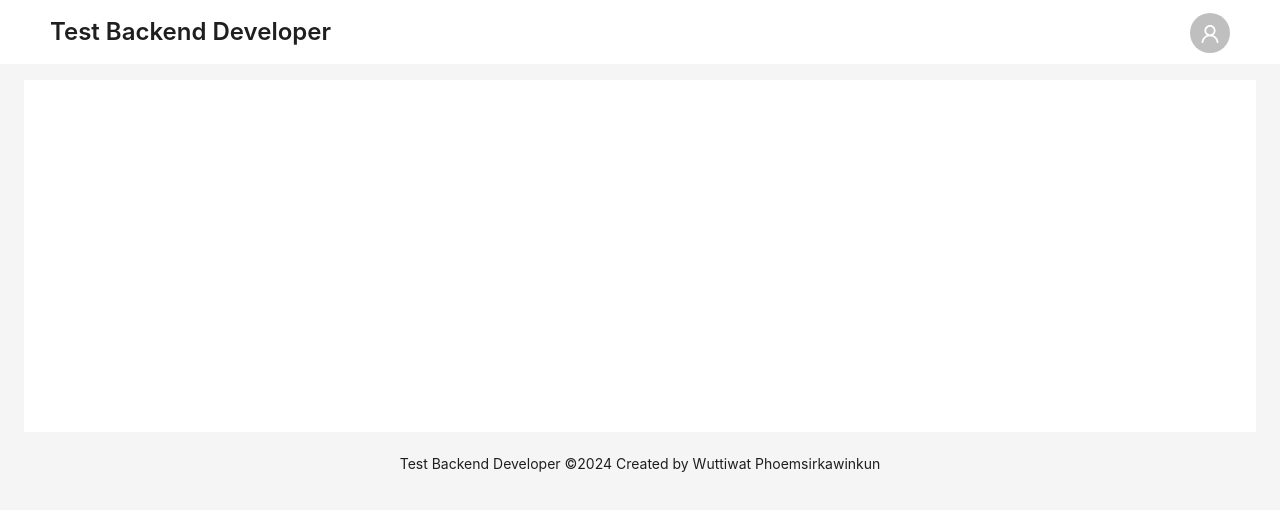
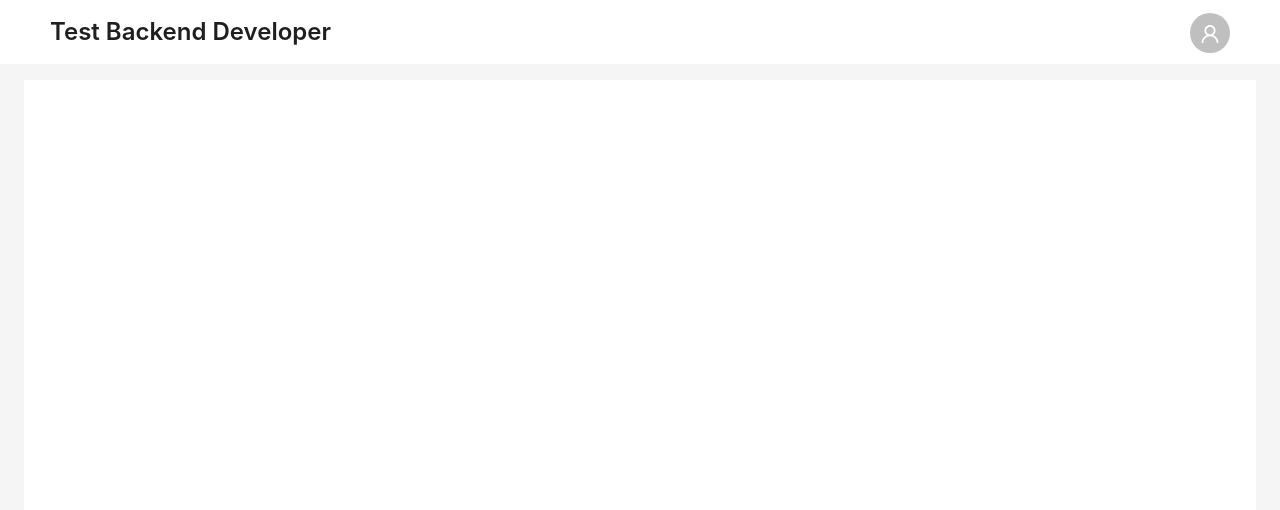
Before and after one commit to Wuttiwat2001/vue-event-registration, a Vue app: page / in a window 1280 px wide. Shown: the top 510 px of the page. Built offline with nearby package versions, Linux system fonts and the light colour scheme; sample sign-in values are in the browser's storage.

Commit message:
update layout and add event page for user

```diff
--- a/src/App.vue
+++ b/src/App.vue
@@ -1,15 +1,20 @@
 <script setup>
-import { computed,onMounted } from "vue";
+import { computed, onMounted } from "vue";
 import Header from "@/components/layout/Header.vue";
 import Content from "@/components/layout/Content.vue";
-import Footer from "@/components/layout/Footer.vue";
 import { useAuthStore } from "@/stores/useAuthStore";
 import { useRoute } from "vue-router";
 
 const authStore = useAuthStore();
 const route = useRoute();
 
-const isRouteErrorPage = computed(() => route.name === "notFoundPage" || route.name === "errorPage" || route.name === "authorizedPage");
+const isRouteErrorPage = computed(
+  () =>
+    route.name === "notFoundPage" ||
+    route.name === "errorPage" ||
+    route.name === "authorizedPage"
+);
+const isEventPage = computed(() => route.name === "event");
 
 onMounted(() => {
   authStore.restoreLogin();
@@ -17,10 +22,11 @@ onMounted(() => {
 </script>
 <template>
   <a-layout class="tw-min-h-screen">
-    <a-layout class="tw-w-full tw-overflow-auto tw-flex tw-flex-col">
-      <Header v-if="authStore.user.isLoggedIn && !isRouteErrorPage" />
+    <a-layout>
+      <Header
+        v-if="!isRouteErrorPage && (isEventPage || authStore.user.isLoggedIn)"
+      />
       <Content />
-      <Footer v-if="authStore.user.isLoggedIn && !isRouteErrorPage" />
     </a-layout>
   </a-layout>
 </template>
--- a/src/components/layout/Content.vue
+++ b/src/components/layout/Content.vue
@@ -6,18 +6,26 @@ import { useAuthStore } from "@/stores/useAuthStore";
 const route = useRoute();
 const authStore = useAuthStore();
 
-const isRouteErrorPage = computed(() => route.name === "notFoundPage" || route.name === "errorPage" || route.name === "authorizedPage");
+const isRouteErrorPage = computed(
+  () =>
+    route.name === "notFoundPage" ||
+    route.name === "errorPage" ||
+    route.name === "authorizedPage"
+);
+const isEventPage = computed(() => route.name === "event");
 
 const layoutClasses = computed(() => {
   if (isRouteErrorPage.value) {
     return "tw-bg-[#f0f2f5]";
   }
-  return authStore.user.isLoggedIn ? "tw-p-6 tw-mx-6 tw-mt-4 tw-bg-white" : "";
+  return authStore.user.isLoggedIn || isEventPage.value
+    ? "tw-p-6 tw-mx-6 tw-mt-4 tw-mb-6 tw-bg-white"
+    : "";
 });
 </script>
 
 <template>
-  <a-layout-content :class="`tw-h-full ${layoutClasses}`">
+  <a-layout-content :class="`${layoutClasses}`">
     <router-view></router-view>
   </a-layout-content>
 </template>
--- a/src/components/layout/Footer.vue
+++ /dev/null
@@ -1,8 +0,0 @@
-<script setup></script>
-<template>
-  <a-layout>
-    <a-layout-footer class="tw-text-center">
-      Test Backend Developer ©2024 Created by Wuttiwat Phoemsirkawinkun
-    </a-layout-footer>
-  </a-layout>
-</template>
--- /dev/null
+++ b/src/views/Event.vue
@@ -0,0 +1,13 @@
+<template lang="">
+  <div>
+    Home
+  </div>
+</template>
+<script>
+export default {
+
+}
+</script>
+<style lang="">
+
+</style>
```
